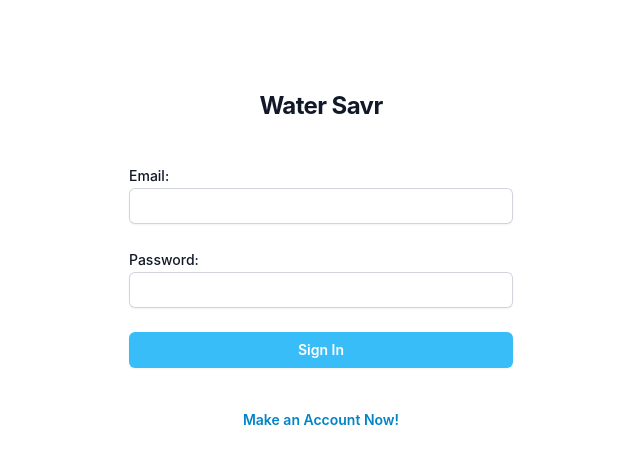
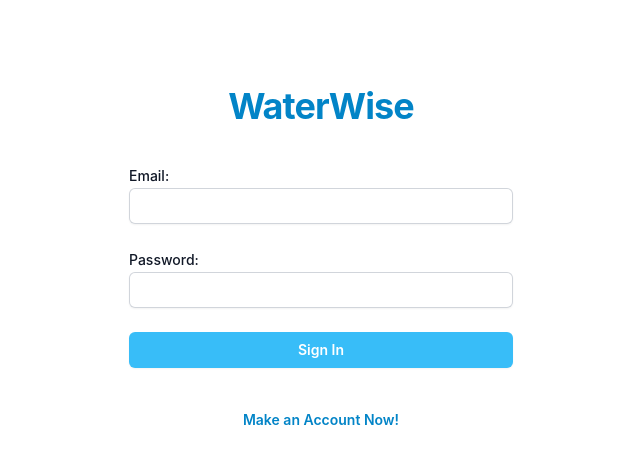
Before and after one commit to nealchapman1995/water_wise, a React (Create React App) app: page / in a window 1280 px wide. Shown: the top 464 px of the page, without its empty margins (319-959 px from the left). Built offline with nearby package versions, Linux system fonts and the light colour scheme; no server answers.

Commit message:
Changed name

```diff
--- a/src/Signin.js
+++ b/src/Signin.js
@@ -23,7 +23,7 @@ const SignInForm = ({ setUser }) => {
 
   return (
     <div className="flex min-h-full flex-1 flex-col justify-center px-6 py-12 lg:px-8">
-        <h2 className="mt-10 text-center text-2xl font-bold leading-9 tracking-tight text-gray-900">Water Savr</h2>
+        <h2 className="mt-10 text-center text-4xl font-bold leading-9 tracking-tight text-sky-600 subpixel-antialiased">WaterWise</h2>
         <div className="mt-10 sm:mx-auto sm:w-full sm:max-w-sm">
             <form onSubmit={handleSignIn} className="space-y-6">
                 <div>
```
Also changed, not shown: 1 other file (tests, documents, lock files or other folders).
